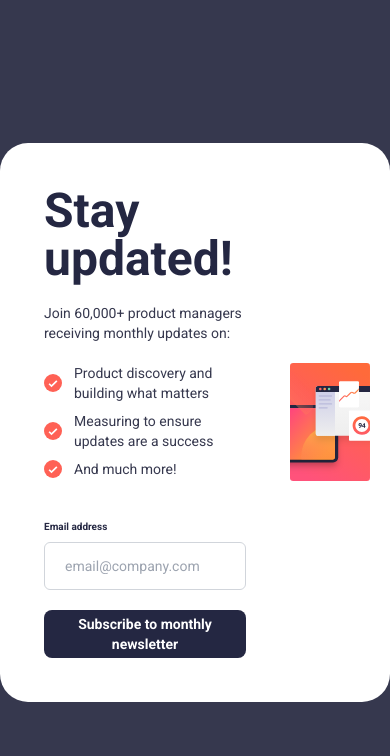
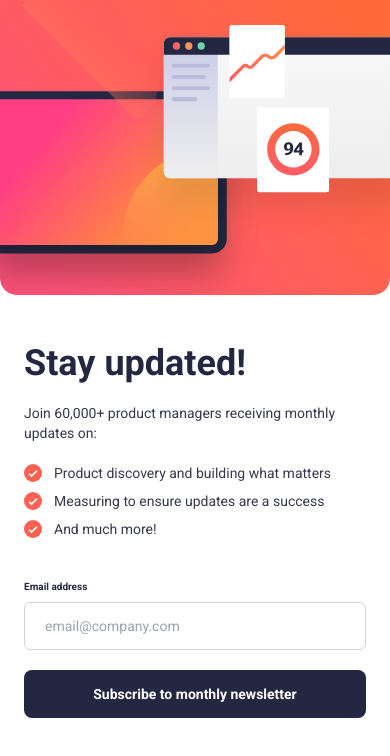
Before and after one commit to maryam-nasir/fm-newsletter-signup-form, a React (Vite) app: page / in a window 390 px wide. Shown: the top 756 px of the page. Built offline with nearby package versions, Linux system fonts and the light colour scheme.

Commit message:
Make newsletter form responsive

```diff
--- a/src/components/SignupForm.jsx
+++ b/src/components/SignupForm.jsx
@@ -2,7 +2,8 @@ import { useMemo, useState } from "react";
 import Button from "./Button";
 import Input from "./Input";
 import ListItem from "./ListItem";
-import signupIllustration from "../assets/images/illustration-sign-up-desktop.svg";
+import signupIllustrationDesktop from "../assets/images/illustration-sign-up-desktop.svg";
+import signupIllustrationMobile from "../assets/images/illustration-sign-up-mobile.svg";
 import { isValidEmail } from "../utils";
 
 const SignupForm = ({ onSubmit }) => {
@@ -33,9 +34,11 @@ const SignupForm = ({ onSubmit }) => {
   }, [email, formTouched]);
 
   return (
-    <div className="bg-white w-[830px] rounded-[28px] p-5 flex items-center space-x-5">
+    <div className="bg-white max-sm:w-full max-sm:min-h-screen w-[830px] sm:rounded-[28px] sm:p-5 flex max-sm:flex-col-reverse items-center sm:space-x-5">
       <div className="p-6 flex-1">
-        <h1 className="font-bold text-5xl text-darkSlateGrey">Stay updated!</h1>
+        <h1 className="font-bold max-sm:text-4xl text-5xl text-darkSlateGrey">
+          Stay updated!
+        </h1>
 
         <p className="font-normal text-sm text-charcoalGrey my-5">
           Join 60,000+ product managers receiving monthly updates on:
@@ -68,8 +71,17 @@ const SignupForm = ({ onSubmit }) => {
           />
         </form>
       </div>
-      <div className="flex-1">
-        <img src={signupIllustration} alt="Sign up form illustration" />
+      <div className="sm:flex-1 max-sm:w-full max-sm:mb-6">
+        <img
+          src={signupIllustrationDesktop}
+          alt="Sign up form illustration"
+          className="max-sm:hidden"
+        />
+        <img
+          src={signupIllustrationMobile}
+          alt="Sign up form illustration"
+          className="sm:hidden w-full object-cover max-sm:max-h-[350px]"
+        />
       </div>
     </div>
   );
--- a/src/components/SuccessCard.jsx
+++ b/src/components/SuccessCard.jsx
@@ -3,9 +3,14 @@ import successIcon from "../assets/images/icon-success.svg";
 
 const SuccessCard = ({ email, onDismiss }) => {
   return (
-    <div className="bg-white w-[440px] rounded-[28px] flex flex-col pt-10 px-[56px] pb-12">
+    <div className="bg-white max-sm:w-full max-sm:min-h-screen w-[440px] sm:rounded-[28px] flex flex-col pt-10 px-[56px] max-sm:px-8 pb-12 max-sm:justify-between max-sm:pt-[200px]">
       <div>
-        <img src={successIcon} alt="Success icon" className="w-[50px]" />
+        <div>
+          <img
+            src={successIcon}
+            alt="Success icon"
+            className="w-[50px] max-sm:w-[56px]"
+          />
         </div>
 
         <h1 className="font-bold text-5xl text-darkSlateGrey mt-8">
@@ -14,9 +19,10 @@ const SuccessCard = ({ email, onDismiss }) => {
 
         <p className="font-normal text-sm text-charcoalGrey mt-5 mb-8">
           A confirmation email has been sent to{" "}
-        <span className="font-bold">{email}</span>. Please open it and click the
-        button inside to confirm your subscription.
+          <span className="font-bold">{email}</span>. Please open it and click
+          the button inside to confirm your subscription.
         </p>
+      </div>
 
       <Button type="button" text="Dismiss message" onClick={onDismiss} />
     </div>
```
Lines whose indentation alone changed are shown as unchanged.
